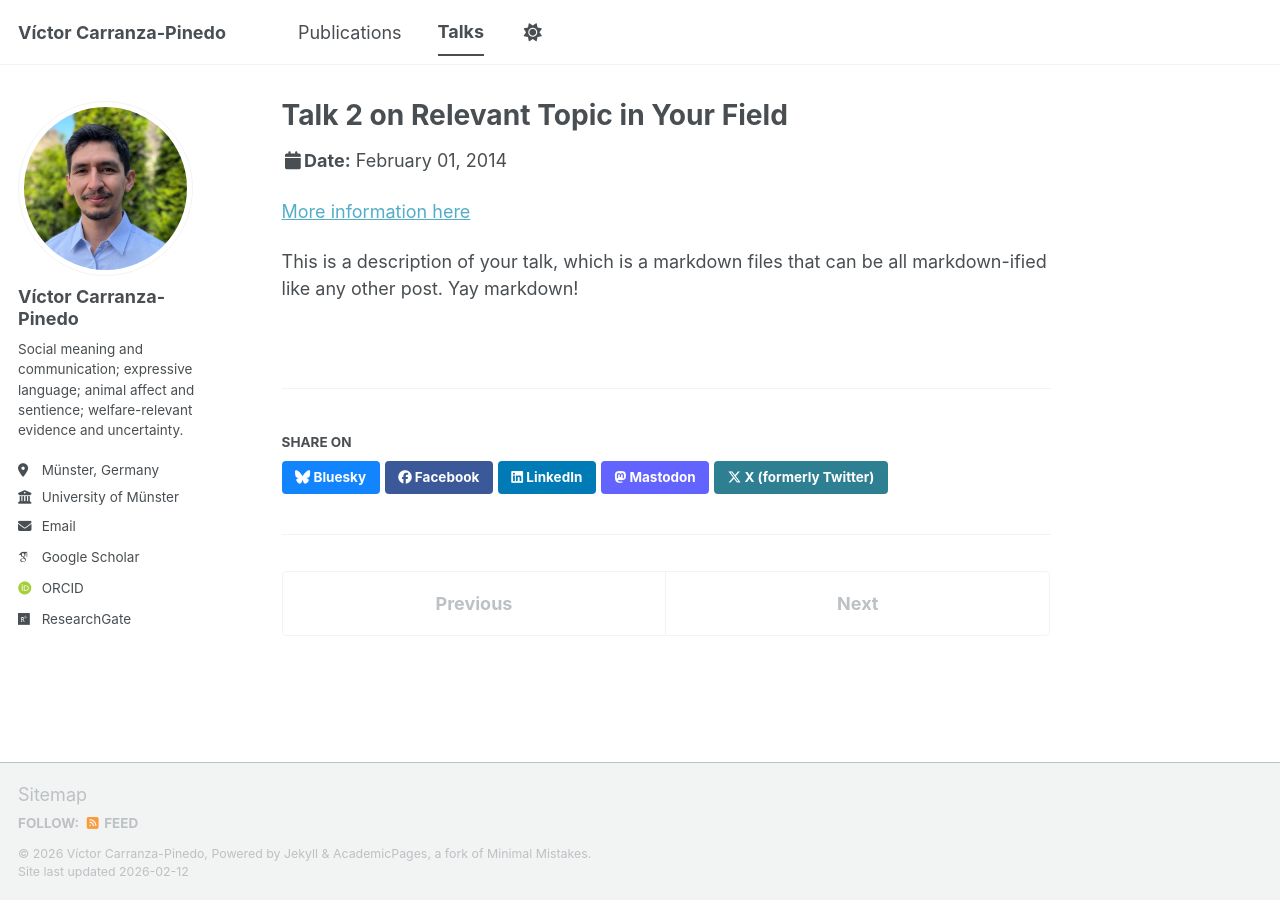
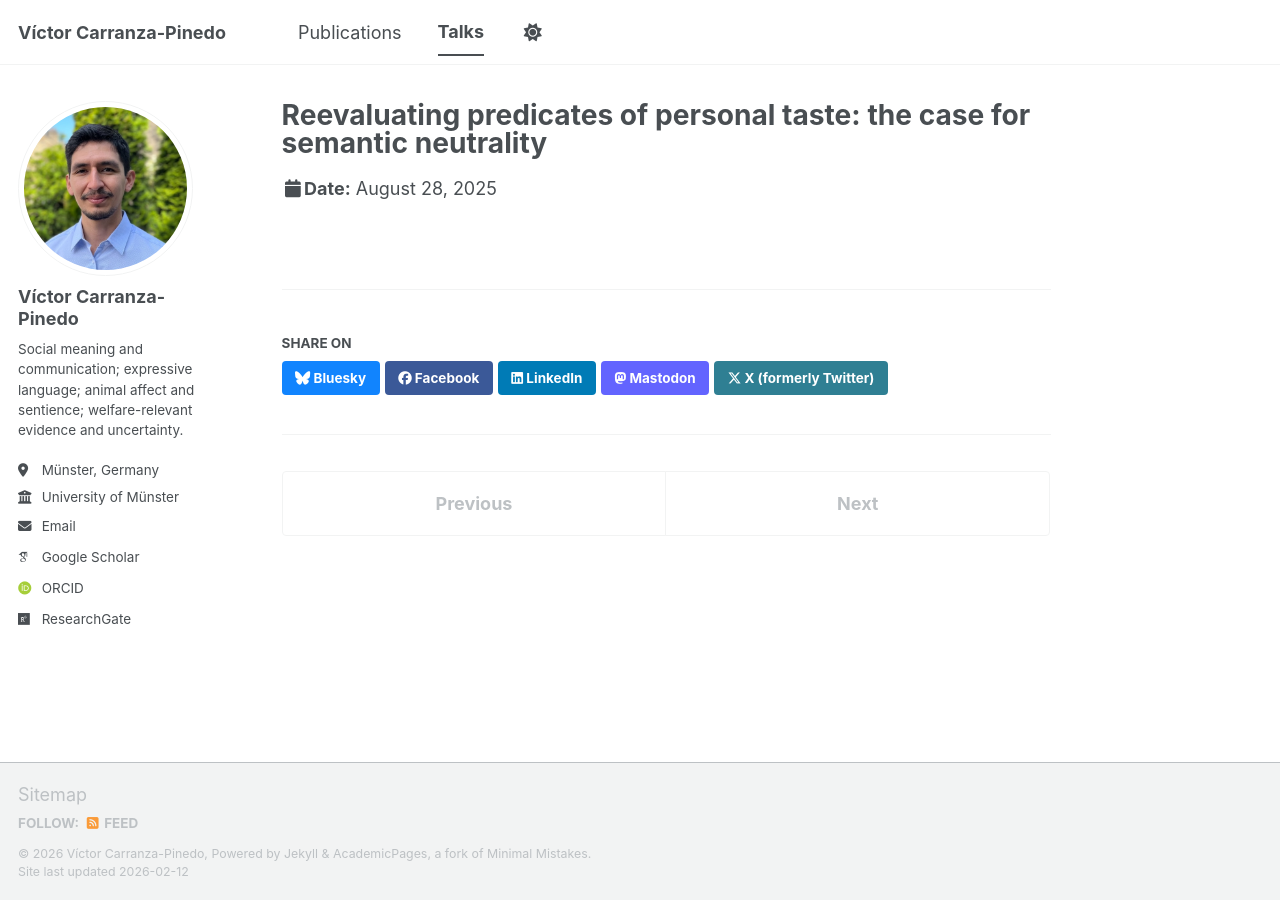
Before and after one commit to carranza-pinedo/carranza-pinedo.github.io, a Jekyll site: the page built from _talks/2014-02-01-talk-2.md, in a window 1280 px wide. Built offline with Jekyll 4.4.1, drawn with Linux system fonts in a browser that asks for light colours; some web fonts are replaced; a script bundle is joined from its source files by our own code; library files that are not in the unit come from our copies.

Commit message:
Update 2014-02-01-talk-2.md

```diff
--- a/_talks/2014-02-01-talk-2.md
+++ b/_talks/2014-02-01-talk-2.md
@@ -1,13 +1,8 @@
 ---
-title: "Talk 2 on Relevant Topic in Your Field"
+title: "Reevaluating predicates of personal taste: the case for semantic neutrality"
 collection: talks
-type: "Talk"
-permalink: /talks/2014-02-01-talk-2
-venue: "London School of Testing"
-date: 2014-02-01
-location: "London, UK"
+permalink: /talks/2025-08-28-semantic-neutrality/
+venue: "The Philosophy of Neutrality — 2025 Symposium of the Swiss Philosophical Society"
+location: "Université de Neuchâtel, Switzerland"
+date: 2025-08-28
 ---
-
-[More information here](http://example2.com)
-
-This is a description of your talk, which is a markdown files that can be all markdown-ified like any other post. Yay markdown!
```
